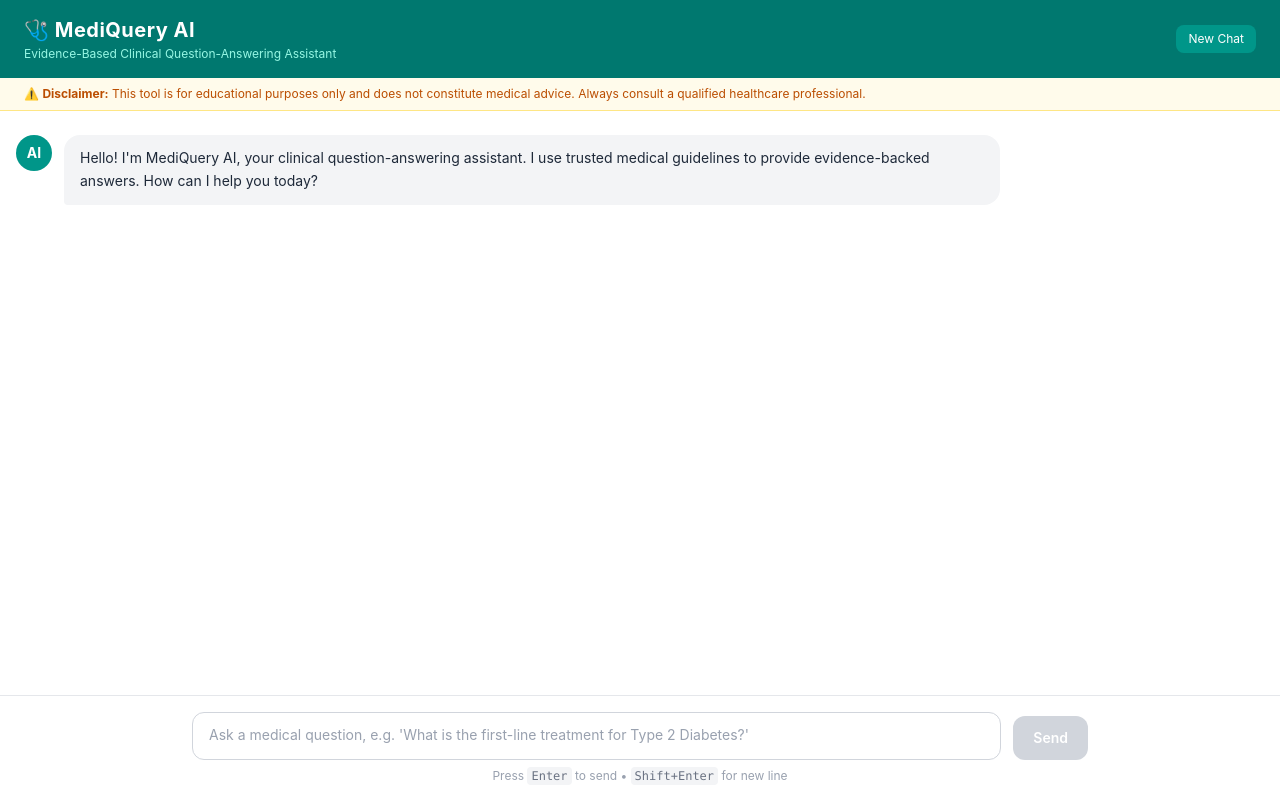
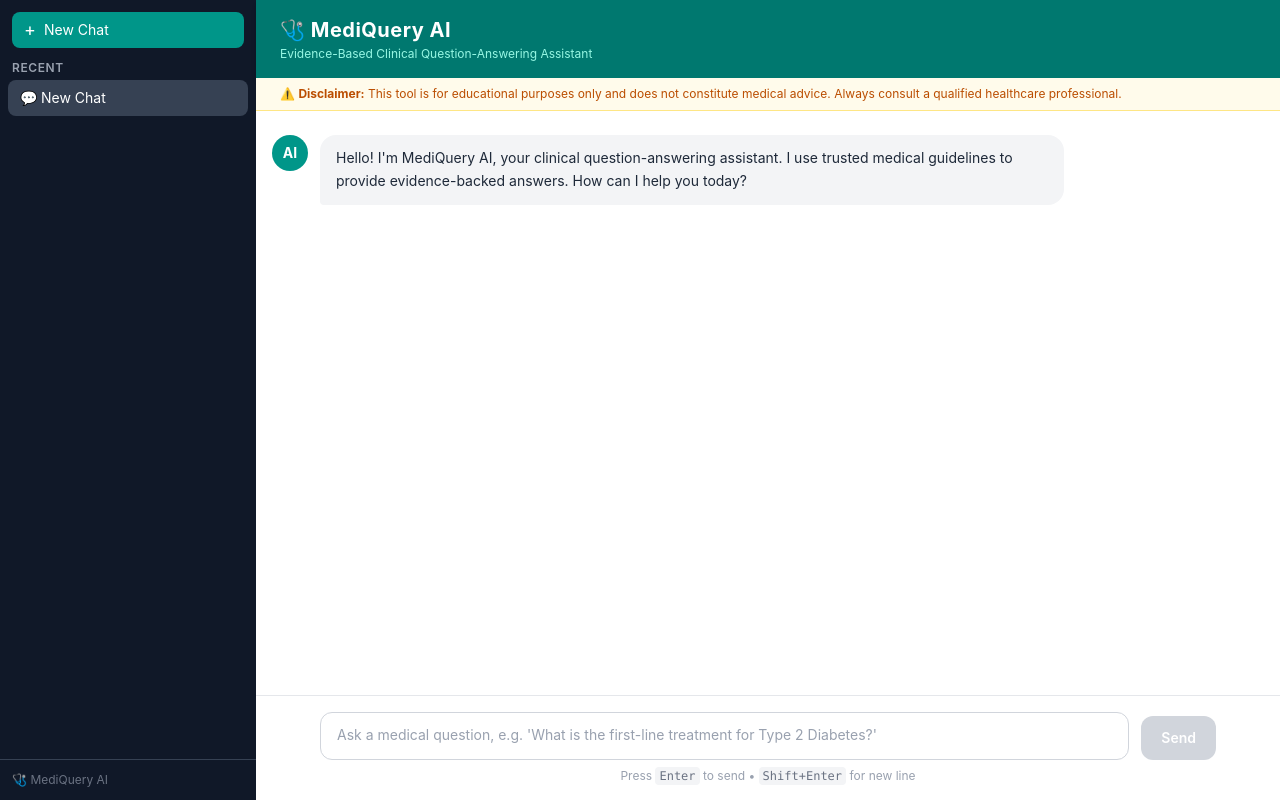
Before and after one commit to Garvansh247/medical_queries_llm, a React app in the folder frontend/: page / in a window 1280 px wide. Built offline with nearby package versions, Linux system fonts and the light colour scheme; the HTML template or start-up script is replaced by a standard one.

Commit message:
feat: add multi-session chat with ChatGPT-style sidebar
Agent-Logs-Url: https://github.com/Garvansh247/medical_queries_llm/sessions/dcd23235-cddb-4ffd-9f03-e84fa9a0bd92

Co-authored-by: Garvansh247 <183759359+Garvansh247@users.noreply.github.com>

```diff
--- a/frontend/src/pages/Home.jsx
+++ b/frontend/src/pages/Home.jsx
@@ -1,4 +1,4 @@
-import React, { useState, useEffect } from "react";
+import React, { useState, useEffect, useRef } from "react";
 import ChatBox from "../components/ChatBox";
 import { askQuestion, clearSession } from "../services/api";
 import {
@@ -8,96 +8,173 @@ import {
   WELCOME_MESSAGE,
 } from "../utils/constants";
 
-/**
- * Generate a unique session ID using the browser's built-in crypto API.
- * This is called once on mount and again whenever the user clicks "New Chat".
- */
+// ---------------------------------------------------------------------------
+// Helpers
+// ---------------------------------------------------------------------------
+
 const generateSessionId = () => crypto.randomUUID();
 
-const Home = () => {
-  // sessionId tracks the current conversation on the backend (for memory).
-  // On first load we reuse the ID stored in localStorage so the backend memory
-  // is still aligned with what is shown in the chat.
-  const [sessionId, setSessionId] = useState(() => {
-    const stored = localStorage.getItem("sessionId");
-    if (stored) return stored;
-    const newId = generateSessionId();
-    localStorage.setItem("sessionId", newId);
-    return newId;
+const createNewSession = () => ({
+  id: generateSessionId(),
+  title: "New Chat",
+  messages: [{ role: "assistant", content: WELCOME_MESSAGE, sources: [] }],
 });
 
-  // Restore the previous chat log from localStorage so history survives reloads.
-  const [messages, setMessages] = useState(() => {
+const SESSIONS_KEY = "chatSessions";
+const CURRENT_SESSION_KEY = "currentSessionId";
+const MAX_SESSION_TITLE_LENGTH = 30;
+
+/**
+ * Read sessions and the active session ID from localStorage in a single pass.
+ * Both pieces of state are derived together so there is no risk of a mismatch
+ * (e.g. a freshly-generated session ID that doesn't exist in the sessions array).
+ */
+const getInitialState = () => {
   try {
-      const stored = localStorage.getItem("chatLog");
-      if (stored) return JSON.parse(stored);
+    const raw = localStorage.getItem(SESSIONS_KEY);
+    if (raw) {
+      const parsed = JSON.parse(raw);
+      if (Array.isArray(parsed) && parsed.length > 0) {
+        const savedId = localStorage.getItem(CURRENT_SESSION_KEY);
+        const currentSessionId =
+          savedId && parsed.some((s) => s.id === savedId)
+            ? savedId
+            : parsed[0].id;
+        return { sessions: parsed, currentSessionId };
+      }
+    }
   } catch {
-      // Ignore parse errors and fall back to the default welcome message.
+    // Ignore parse errors and fall back to a fresh session.
   }
-    return [{ role: "assistant", content: WELCOME_MESSAGE, sources: [] }];
-  });
+  const newSession = createNewSession();
+  return { sessions: [newSession], currentSessionId: newSession.id };
+};
+
+// ---------------------------------------------------------------------------
+// Component
+// ---------------------------------------------------------------------------
+
+const Home = () => {
+  // Single combined state so sessions and currentSessionId are always initialised
+  // from the same localStorage snapshot — no risk of a UUID mismatch on first render.
+  const [{ sessions, currentSessionId }, setState] = useState(getInitialState);
+
+  // Convenience updaters that mirror the original two-state API used throughout
+  // the rest of the component, keeping the functional-update pattern intact.
+  const setSessions = (updater) =>
+    setState((prev) => ({
+      ...prev,
+      sessions:
+        typeof updater === "function" ? updater(prev.sessions) : updater,
+    }));
+
+  const setCurrentSessionId = (id) =>
+    setState((prev) => ({ ...prev, currentSessionId: id }));
+
   const [input, setInput] = useState("");
   const [isLoading, setIsLoading] = useState(false);
   const [error, setError] = useState(null);
 
-  // Track whether the component has completed its initial mount so we can skip
-  // writing to localStorage on the very first render (the values were either
-  // just read from there or already saved during state initialisation).
-  const isMounted = React.useRef(false);
+  // Derived: the active session object and its messages.
+  // Falls back to the first available session if currentSessionId is stale.
+  const currentSession =
+    (sessions.length > 0 &&
+      (sessions.find((s) => s.id === currentSessionId) ?? sessions[0])) ||
+    null;
+  const messages = currentSession?.messages ?? [];
 
-  // Keep localStorage in sync whenever the chat log changes.
+  // Skip localStorage writes on the very first render (values were just read
+  // from there or initialised during state setup above).
+  const isMounted = useRef(false);
+
+  // Persist both sessions and the active session ID whenever either changes.
   useEffect(() => {
     if (!isMounted.current) return;
-    localStorage.setItem("chatLog", JSON.stringify(messages));
-  }, [messages]);
+    localStorage.setItem(SESSIONS_KEY, JSON.stringify(sessions));
+    localStorage.setItem(CURRENT_SESSION_KEY, currentSessionId);
+  }, [sessions, currentSessionId]);
 
-  // Keep localStorage in sync whenever the session ID changes.
-  useEffect(() => {
-    if (!isMounted.current) return;
-    localStorage.setItem("sessionId", sessionId);
-  }, [sessionId]);
-
-  // Mark the component as mounted after the first render so subsequent state
-  // changes trigger the localStorage sync effects above.
   useEffect(() => {
     isMounted.current = true;
   }, []);
 
+  // ---------------------------------------------------------------------------
+  // Event handlers
+  // ---------------------------------------------------------------------------
+
   const handleSend = async () => {
     const question = input.trim();
-    if (!question || isLoading) return;
+    if (!question || isLoading || !currentSession) return;
 
-    // Add user message to the chat log immediately
-    setMessages((prev) => [...prev, { role: "user", content: question }]);
+    // Capture the active session ID before any async work.
+    const sessionId = currentSession.id;
+
+    // When the user sends their very first message, use it as the chat title.
+    const isFirstUserMessage = !currentSession.messages.some(
+      (m) => m.role === "user"
+    );
+
+    // Append the user message (and optionally update the title) immediately.
+    setSessions((prev) =>
+      prev.map((s) =>
+        s.id === sessionId
+          ? {
+              ...s,
+              title: isFirstUserMessage
+                ? question.slice(0, MAX_SESSION_TITLE_LENGTH)
+                : s.title,
+              messages: [...s.messages, { role: "user", content: question }],
+            }
+          : s
+      )
+    );
+
     setInput("");
     setIsLoading(true);
     setError(null);
 
     try {
-      // Pass the current sessionId so the backend can use chat history
       const data = await askQuestion(question, sessionId);
-      setMessages((prev) => [
-        ...prev,
+      setSessions((prev) =>
+        prev.map((s) =>
+          s.id === sessionId
+            ? {
+                ...s,
+                messages: [
+                  ...s.messages,
                   {
                     role: "assistant",
                     content: data.answer,
                     sources: data.sources || [],
                   },
-      ]);
+                ],
+              }
+            : s
+        )
+      );
     } catch (err) {
       console.error(err);
       const errMsg =
         err?.response?.data?.detail ||
         "Sorry, I couldn't connect to the server. Please make sure the backend is running.";
       setError(errMsg);
-      setMessages((prev) => [
-        ...prev,
+      setSessions((prev) =>
+        prev.map((s) =>
+          s.id === sessionId
+            ? {
+                ...s,
+                messages: [
+                  ...s.messages,
                   {
                     role: "assistant",
                     content: `⚠️ Error: ${errMsg}`,
                     sources: [],
                   },
-      ]);
+                ],
+              }
+            : s
+        )
+      );
     } finally {
       setIsLoading(false);
     }
@@ -112,49 +189,90 @@ const Home = () => {
 
   /**
    * "New Chat" handler:
-   * 1. Tell the backend to forget the current session's history.
-   * 2. Generate a fresh session ID for the next conversation.
-   * 3. Reset the local chat log to the welcome message.
-   * 4. Clear the persisted chat log and session ID from localStorage.
+   * 1. Optionally tell the backend to forget the current session's history.
+   * 2. Create a fresh session object, prepend it to the sessions array, and
+   *    make it the active session.
    */
   const handleNewChat = async () => {
-    // Optionally clear the old session on the backend (fire-and-forget)
+    if (currentSession) {
       try {
-      await clearSession(sessionId);
+        await clearSession(currentSession.id);
       } catch (e) {
-      // Not critical — the backend will just keep an unused history entry
+        // Not critical — the backend will just keep an unused history entry.
         console.warn("Could not clear session on backend:", e);
       }
+    }
 
-    const newId = generateSessionId();
-    const freshMessages = [{ role: "assistant", content: WELCOME_MESSAGE, sources: [] }];
-
-    // Persist the new state before updating React so there is no window where
-    // a reload could restore the old (now-cleared) chat.
-    localStorage.setItem("sessionId", newId);
-    localStorage.setItem("chatLog", JSON.stringify(freshMessages));
-
-    // Start fresh locally
-    setSessionId(newId);
-    setMessages(freshMessages);
+    const newSession = createNewSession();
+    setSessions((prev) => [newSession, ...prev]);
+    setCurrentSessionId(newSession.id);
     setError(null);
   };
 
+  const handleSelectSession = (id) => {
+    setCurrentSessionId(id);
+    setError(null);
+  };
+
+  // ---------------------------------------------------------------------------
+  // Render
+  // ---------------------------------------------------------------------------
+
   return (
-    <div className="flex flex-col h-screen bg-white">
+    <div className="flex h-screen bg-white overflow-hidden">
+      {/* ------------------------------------------------------------------ */}
+      {/* Sidebar                                                             */}
+      {/* ------------------------------------------------------------------ */}
+      <aside className="w-64 bg-gray-900 text-white flex flex-col flex-shrink-0">
+        {/* New Chat button */}
+        <div className="p-3">
+          <button
+            onClick={handleNewChat}
+            className="w-full text-sm bg-teal-600 hover:bg-teal-500 text-white px-3 py-2 rounded-lg transition-colors flex items-center gap-2"
+          >
+            <span className="text-lg leading-none">+</span>
+            New Chat
+          </button>
+        </div>
+
+        <div className="px-3 pb-1 text-xs text-gray-400 uppercase tracking-wider font-semibold">
+          Recent
+        </div>
+
+        {/* Session list */}
+        <nav className="flex-1 overflow-y-auto px-2 pb-4 space-y-0.5">
+          {sessions.map((session) => (
+            <button
+              key={session.id}
+              onClick={() => handleSelectSession(session.id)}
+              title={session.title}
+              className={`w-full text-left text-sm px-3 py-2 rounded-lg truncate transition-colors ${
+                session.id === currentSessionId
+                  ? "bg-gray-700 text-white"
+                  : "text-gray-300 hover:bg-gray-800 hover:text-white"
+              }`}
+            >
+              💬 {session.title}
+            </button>
+          ))}
+        </nav>
+
+        {/* App name footer */}
+        <div className="p-3 border-t border-gray-700 text-xs text-gray-500">
+          🩺 {APP_NAME}
+        </div>
+      </aside>
+
+      {/* ------------------------------------------------------------------ */}
+      {/* Main content area                                                   */}
+      {/* ------------------------------------------------------------------ */}
+      <div className="flex flex-col flex-1 min-w-0">
         {/* Header */}
-      <header className="bg-teal-700 text-white px-6 py-4 shadow-md flex items-center justify-between flex-shrink-0">
+        <header className="bg-teal-700 text-white px-6 py-4 shadow-md flex items-center flex-shrink-0">
           <div>
             <h1 className="text-xl font-bold tracking-wide">🩺 {APP_NAME}</h1>
             <p className="text-teal-200 text-xs mt-0.5">{APP_TAGLINE}</p>
           </div>
-        {/* New Chat button: resets session & chat log */}
-        <button
-          onClick={handleNewChat}
-          className="text-xs bg-teal-600 hover:bg-teal-500 text-white px-3 py-1.5 rounded-lg transition-colors"
-        >
-          New Chat
-        </button>
         </header>
 
         {/* Disclaimer banner */}
@@ -195,8 +313,17 @@ const Home = () => {
             </button>
           </div>
           <p className="text-center text-xs text-gray-400 mt-2">
-          Press <kbd className="px-1 py-0.5 bg-gray-100 rounded text-gray-500">Enter</kbd> to send &bull; <kbd className="px-1 py-0.5 bg-gray-100 rounded text-gray-500">Shift+Enter</kbd> for new line
+            Press{" "}
+            <kbd className="px-1 py-0.5 bg-gray-100 rounded text-gray-500">
+              Enter
+            </kbd>{" "}
+            to send &bull;{" "}
+            <kbd className="px-1 py-0.5 bg-gray-100 rounded text-gray-500">
+              Shift+Enter
+            </kbd>{" "}
+            for new line
           </p>
+        </div>
       </div>
     </div>
   );
```
Lines whose indentation alone changed are shown as unchanged.
